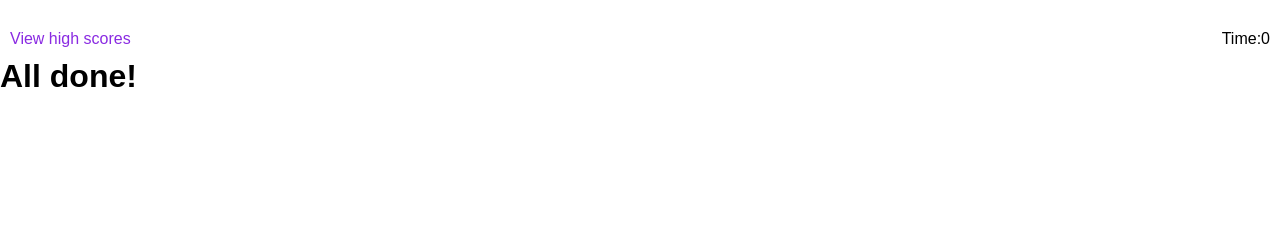
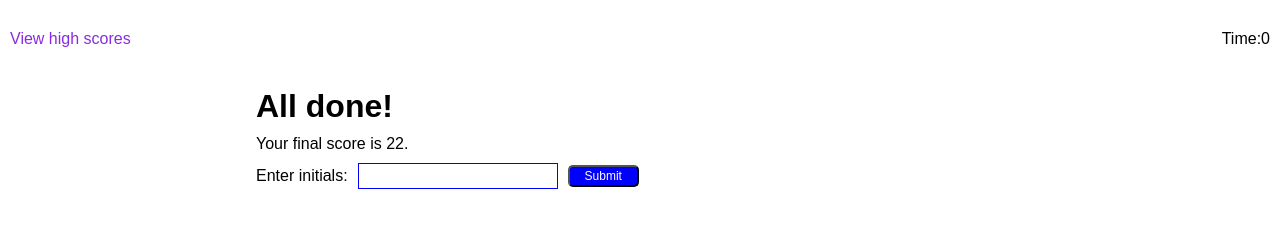
Before and after one commit to josephkurpierz/timed-quiz, a plain HTML site: page index.html in a window 1280 px wide. Drawn offline with Linux system fonts and the light colour scheme.

Commit message:
completed-page html and css

```diff
--- a/assets/css/style.css
+++ b/assets/css/style.css
@@ -55,7 +55,8 @@ body{
   margin-bottom: 10px;
 }
 
-.question-box{
+.question-box,
+.card {
   display: flex;
   flex-flow: column nowrap;
   align-items: left;
@@ -84,6 +85,29 @@ body{
   width: 150px;
 }
 
+.done-title,
+.final {
+  margin: 10px 0;
+}
+
+.initials {
+  display:flex;
+  font-size: 16px;
+  align-items: center;
+}
+
+.input-box{
+  width:200px;
+  border: solid 1px blue;
+  height:26px;
+  margin:0 10px
+}
+
+.submit-btn {
+  margin:0;
+  padding:2px 15px;
+  font-size:12px
+}
 
 .grade {
   display: flex;
--- a/index.html
+++ b/index.html
@@ -27,7 +27,7 @@
   </main>
 
   <!-- question box -->
-  <main class="question-box hide">
+  <main class="question-box card hide">
     <div class="question title">
       <h1>A very useful tool used during development and debugging for printing content to the debugger is:</h1>
     </div>
@@ -43,9 +43,15 @@
   </main>
 
   <!-- completed quiz page -->
-  <main class="completed ">
+  <main class="completed card">
     <div class="done">
       <h1 class="done-title">All done!</h1>
+      <div class="final">Your final score is <span class="score">22.</span></div>
+      <div class="initials">
+        <span>Enter initials:</span>
+        <span><div class="input-box"></div></span>
+        <button class="submit-btn btn">Submit</button>
+      </div>
     </div>
   </main>
   <script src="./assets/js/script.js"></script>
```
